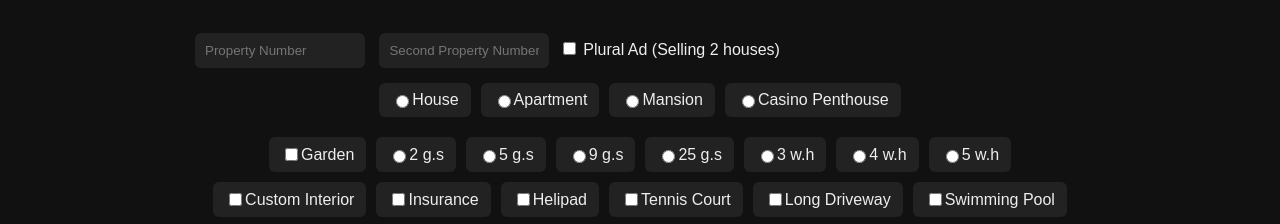
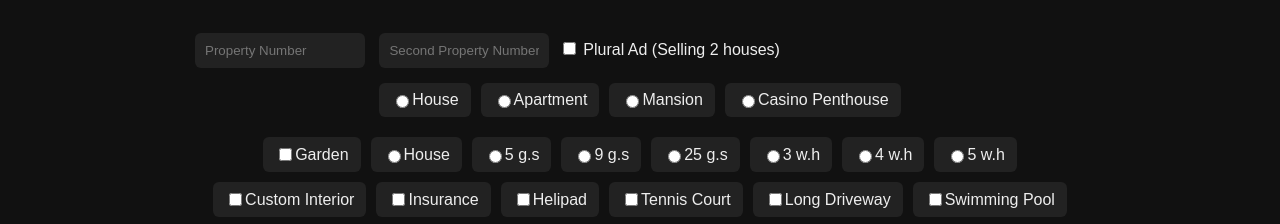
Before and after one commit to xoxo12124/vercel.trile, a plain HTML site: page Property.html in a window 1280 px wide. Shown: the top 224 px of the page. Drawn offline with Linux system fonts and the light colour scheme.

Commit message:
Update Property.html

```diff
--- a/Property.html
+++ b/Property.html
@@ -24,7 +24,7 @@
 
         <div class="row features">
             <label><input type="checkbox" id="garden"> Garden</label>
-            <label><input type="radio" class="gs" value="garage2" value="2 g.s."> 2 g.s</label>
+             <label><input type="radio" name="propertyType" value="house"> House</label>
             <label><input type="radio" class="gs" value="garage5" value="5 g.s."> 5 g.s</label>
             <label><input type="radio" class="gs" value="garage9" value="9 g.s."> 9 g.s</label>
             <label><input type="radio" class="gs" value="garage25" value="25 g.s."> 25 g.s</label>
```
